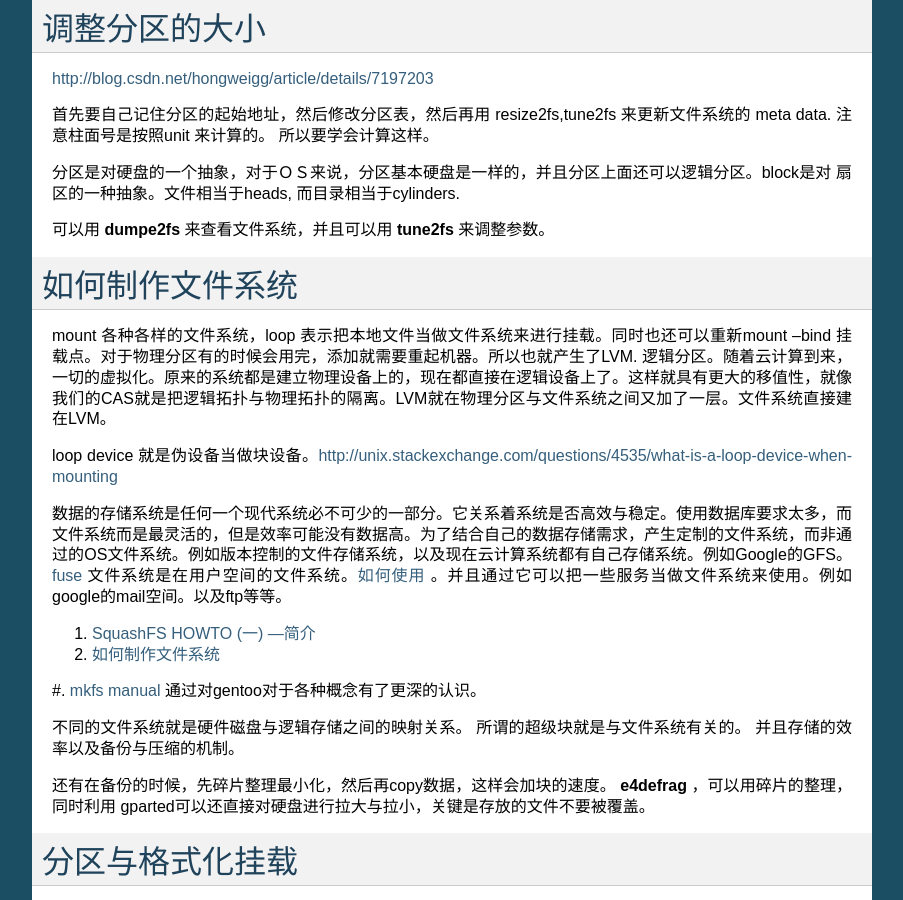
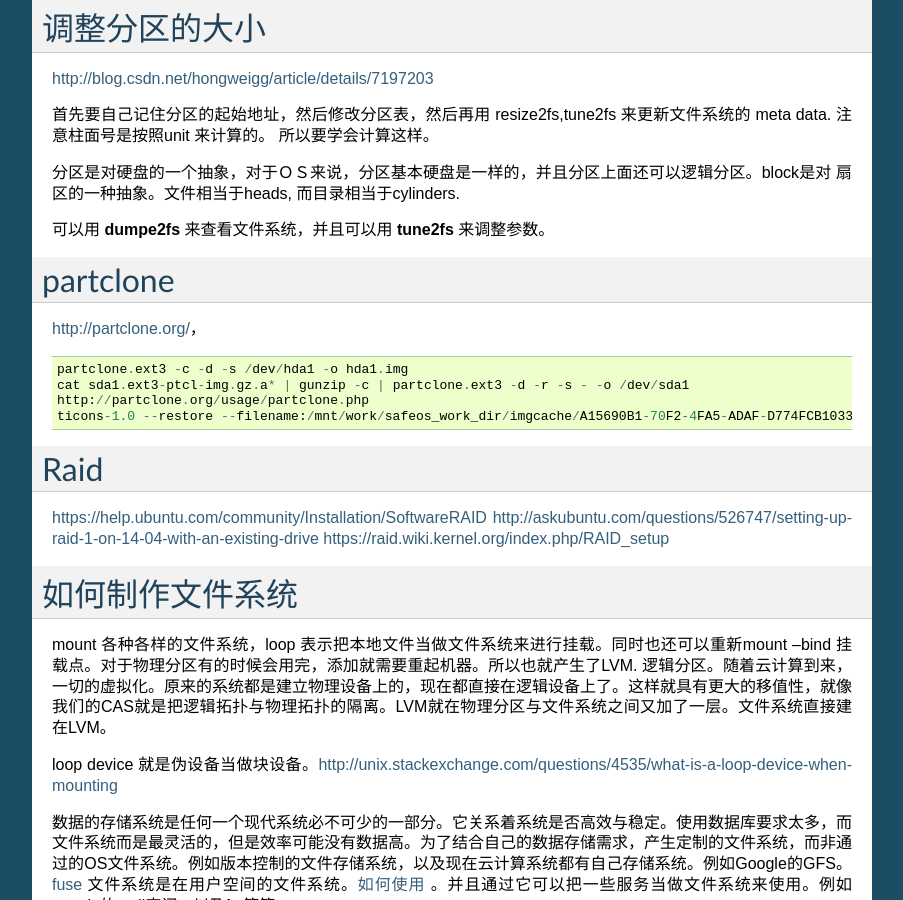
Before and after one commit to gwli/MyLinux, a Sphinx documentation site: the page built from source/content/Stage_2/FileSystem.rst, in a window 1280 px wide and 900 px high, scrolled down 2810 px. Shown: the whole window, without its empty margins (198-1101 px from the left). Built offline with Sphinx 7.4.7, drawn with Linux system fonts in a browser that asks for light colours; formulas are drawn with MathJax 3.

Commit message:
partclone usage and raid on linux

```diff
--- a/source/content/Stage_2/FileSystem.rst
+++ b/source/content/Stage_2/FileSystem.rst
@@ -146,6 +146,25 @@ http://blog.csdn.net/hongweigg/article/details/7197203
 可以用 :command:`dumpe2fs` 来查看文件系统，并且可以用 :command:`tune2fs` 来调整参数。
 
 
+partclone
+=========
+
+http://partclone.org/，
+
+.. code-block::
+
+   partclone.ext3 -c -d -s /dev/hda1 -o hda1.img
+   cat sda1.ext3-ptcl-img.gz.a* | gunzip -c | partclone.ext3 -d -r -s - -o /dev/sda1
+   http://partclone.org/usage/partclone.php
+   ticons-1.0 --restore --filename:/mnt/work/safeos_work_dir/imgcache/A15690B1-70F2-4FA5-ADAF-D774FCB10336 --partition:1-1 --target_partition:1-1 --progress:on
+
+
+Raid
+====
+
+https://help.ubuntu.com/community/Installation/SoftwareRAID
+http://askubuntu.com/questions/526747/setting-up-raid-1-on-14-04-with-an-existing-drive
+https://raid.wiki.kernel.org/index.php/RAID_setup
 
 
 如何制作文件系统
@@ -161,8 +180,6 @@ loop device 就是伪设备当做块设备。http://unix.stackexchange.com/quest
 #. `如何制作文件系统  <http://mcuol.com/download/upfile/armLinuxEMB10.pdf>`_
 #. `mkfs manual  <http://study.chyangwa.com/IT/AIX/aixcmds3/mkfs.htm>`_
 通过对gentoo对于各种概念有了更深的认识。
-
-
 
 不同的文件系统就是硬件磁盘与逻辑存储之间的映射关系。 所谓的超级块就是与文件系统有关的。
 并且存储的效率以及备份与压缩的机制。
```
